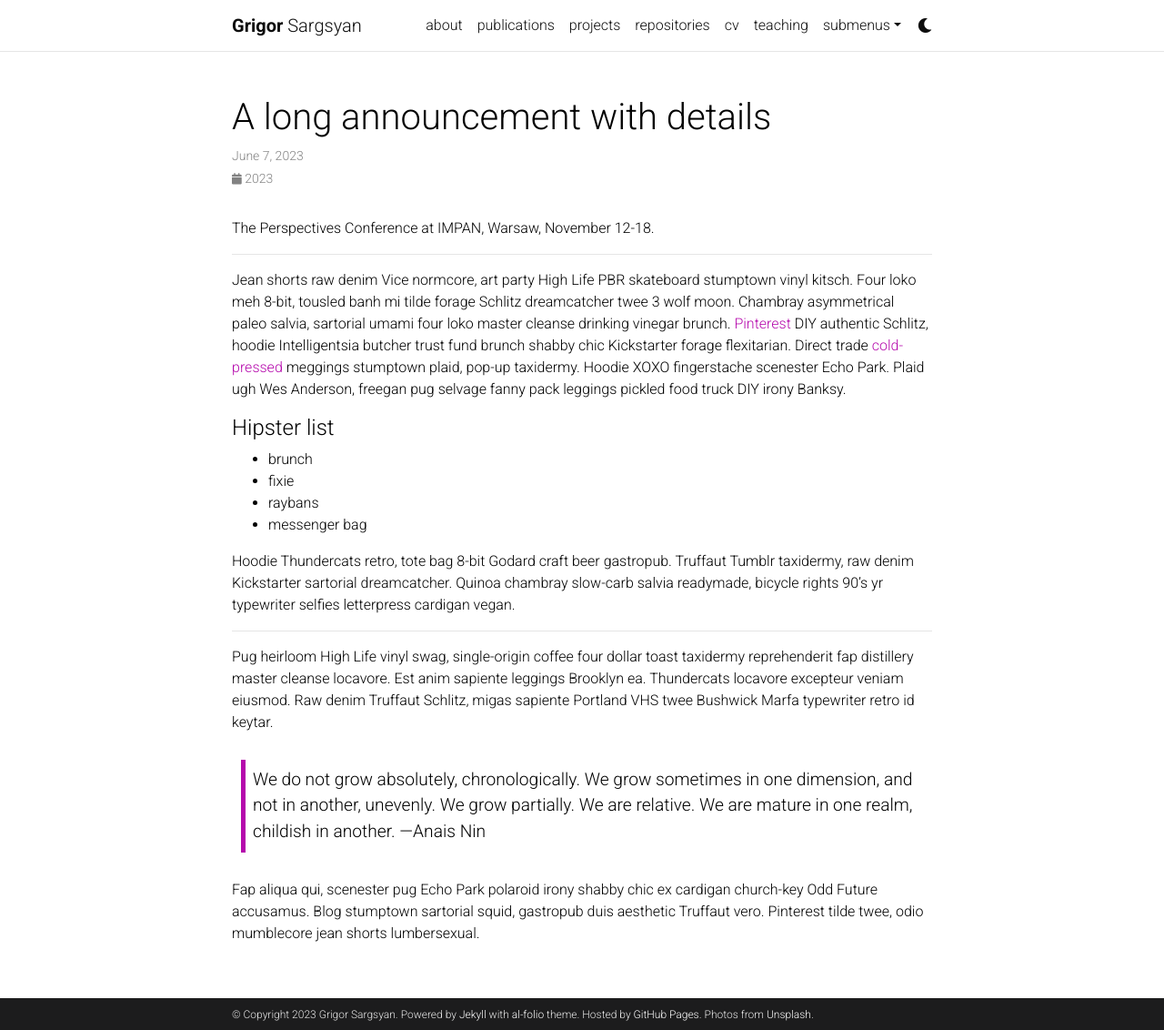
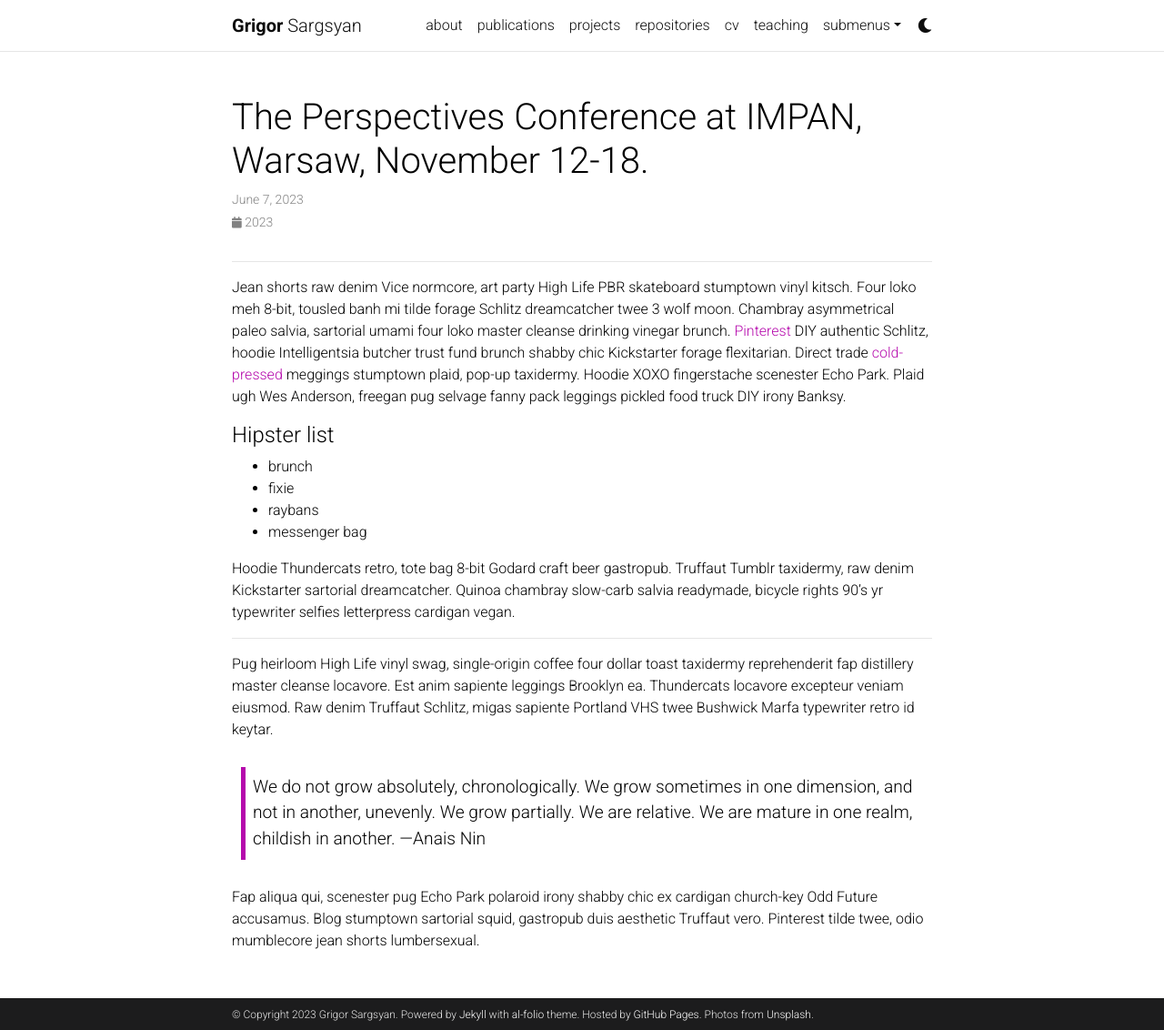
Before and after one commit to grigorsarg/grigorsarg.github.io, a Jekyll site: the page built from _news/announcement_2.md, in a window 1280 px wide and 1132 px high. Shown: the whole window at 91% size. Built offline with Jekyll 4.4.1, drawn with Linux system fonts in a browser that asks for light colours; comment, search, counter and statistics services are not loaded; a style sheet for code colours, icons or effects is not loaded.

Commit message:
Update announcement_2.md

```diff
--- a/_news/announcement_2.md
+++ b/_news/announcement_2.md
@@ -1,12 +1,12 @@
 ---
 layout: post
-title: A long announcement with details
+title: The Perspectives Conference at IMPAN, Warsaw, November 12-18.
 date: 2023-06-07
 inline: false
 related_posts: false
 ---
 
-The Perspectives Conference at IMPAN, Warsaw, November 12-18.
+
 
 ***
 
```
